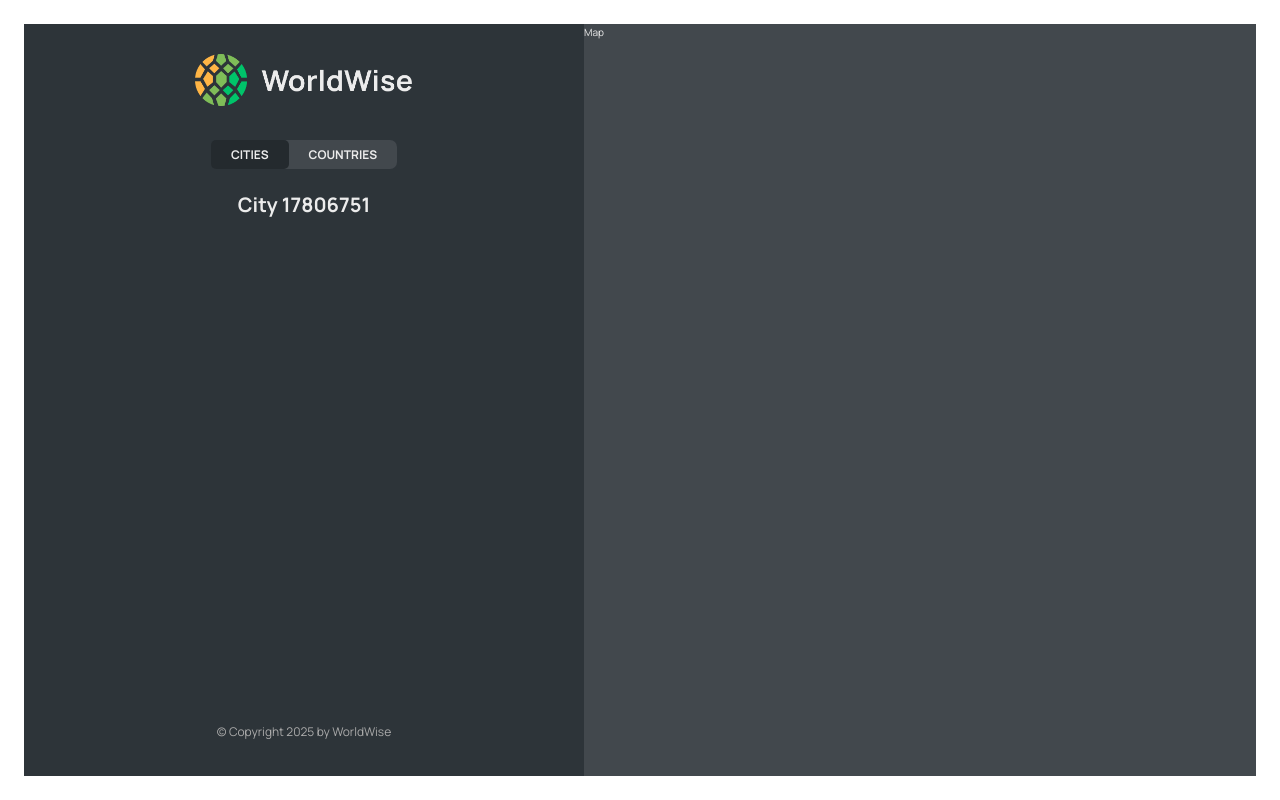
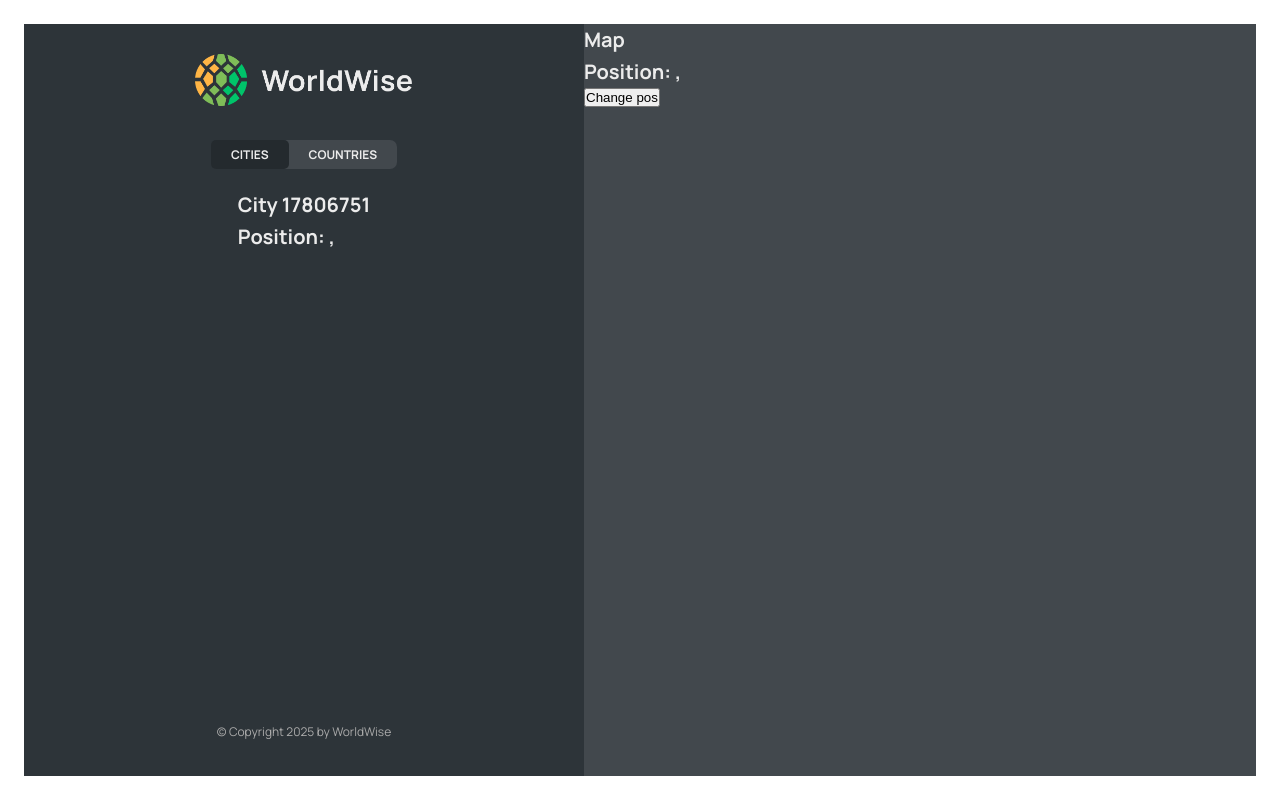
Before and after one commit to tristanwebservice/WorldWise, a React (Vite) app: page /app/cities/17806751 in a window 1280 px wide. Built offline with nearby package versions, Linux system fonts and the light colour scheme; data requests are answered from the project's data file.

Commit message:
feat: Implement query string for longitude and latitude

```diff
--- a/src/components/City.jsx
+++ b/src/components/City.jsx
@@ -1,4 +1,5 @@
 import { useParams } from "react-router-dom";
+import { useSearchParams } from "react-router-dom";
 import styles from "./City.module.css";
 
 const formatDate = (date) =>
@@ -11,6 +12,10 @@
 
 function City() {
   const { id } = useParams();
+  const [searchParams, setSearchParams] = useSearchParams();
+  const lat = searchParams.get(`lat`);
+  const lng = searchParams.get(`lng`);
+
   // TEMP DATA
   const currentCity = {
     cityName: "Lisbon",
@@ -21,7 +26,15 @@
 
   const { cityName, emoji, date, notes } = currentCity;
 
-  return <h1>City {id}</h1>;
+  return (
+    <h1>
+      City {id}
+      <p>
+        Position: {lng}, {lat}
+      </p>
+    </h1>
+  );
+
   // return (
   //   <div className={styles.city}>
   //     <div className={styles.row}>
--- a/src/components/CityItem.jsx
+++ b/src/components/CityItem.jsx
@@ -9,11 +9,14 @@
   }).format(new Date(date));
 
 function CityItem({ city }) {
-  const { cityName, emoji, date, id } = city;
+  const { cityName, emoji, date, id, position } = city;
 
   return (
     <li>
-      <Link className={styles.cityItem} to={`${id}`}>
+      <Link
+        className={styles.cityItem}
+        to={`${id}?lat=${position.lat}&lng=${position.lng}`}
+      >
         <span className={styles.emoji}>{emoji}</span>
         <h3 className={styles.name}>{cityName}</h3>
         <time className={styles.date}>{formatDate(date)}</time>
--- a/src/components/Map.jsx
+++ b/src/components/Map.jsx
@@ -1,7 +1,22 @@
+import { useSearchParams } from "react-router-dom";
 import styles from "./Map.module.css";
 
 function Map() {
-  return <div className={styles.mapContainer}>Map</div>;
+  const [searchParams, setSearchParams] = useSearchParams();
+  const lat = searchParams.get(`lat`);
+  const lng = searchParams.get(`lng`);
+
+  return (
+    <div className={styles.mapContainer}>
+      <h1>Map</h1>
+      <h1>
+        Position: {lat}, {lng}
+      </h1>
+      <button onClick={() => setSearchParams({ lat: 23, lng: 50 })}>
+        Change pos
+      </button>
+    </div>
+  );
 }
 
 export default Map;
```
